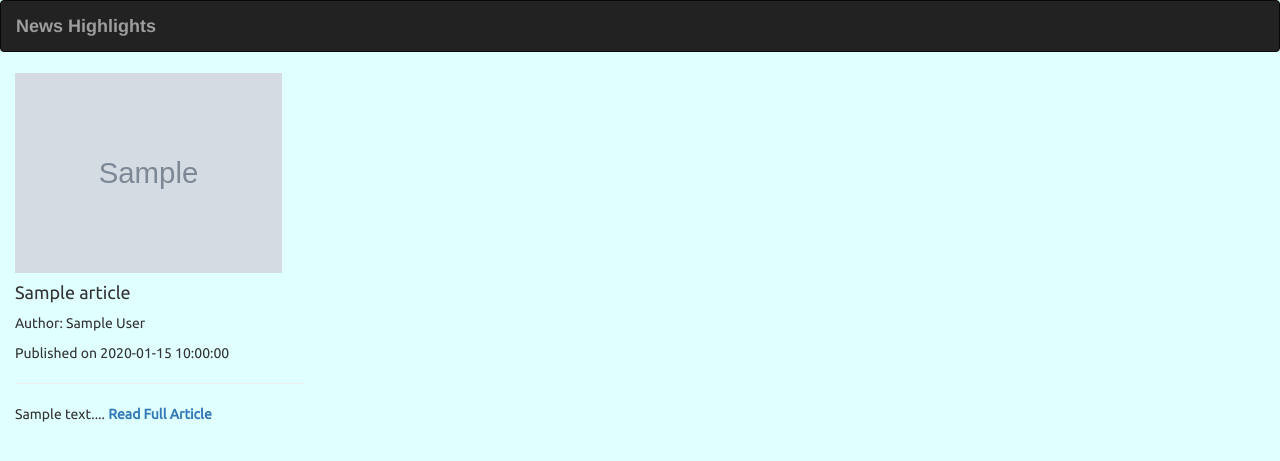
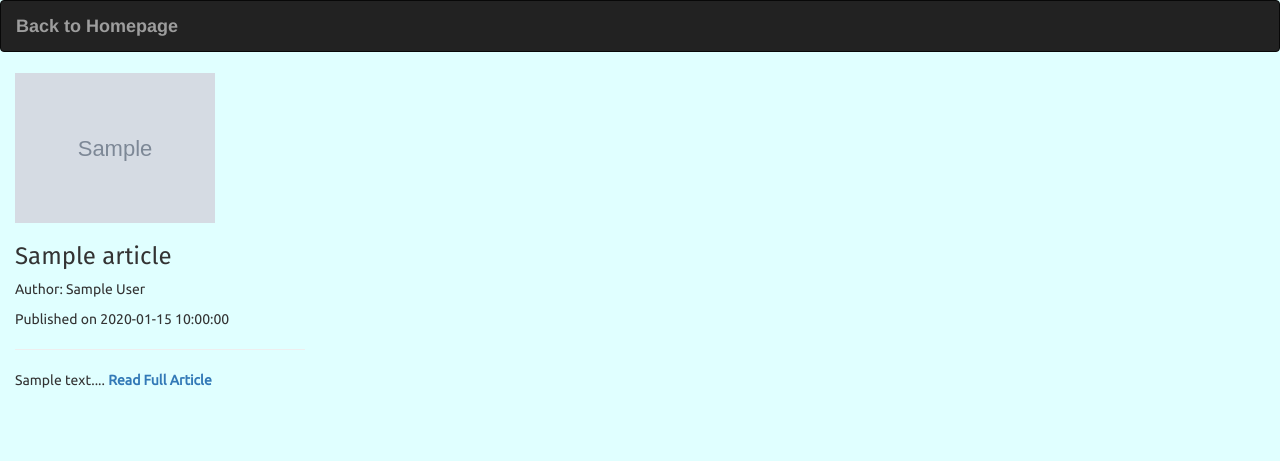
Before and after one commit to Adelice/News-Highlight, a Flask app: template app/templates/news.html in a window 1280 px wide. Shown: the top 461 px of the page. Run offline with Flask 2, Linux system fonts and the light colour scheme; the template is opened without the code that fills it: most values are stand-ins (such as "Sample title", 1, 10 or a date in 2020); grey boxes marked "Sample" are stand-in pictures; parts of the project's set-up code (start-up, migrations or seed data) failed here and were passed over; some libraries are stand-ins or nearby versions; some web fonts are replaced.

Commit message:
style source

```diff
--- a/app/static/index.css
+++ b/app/static/index.css
@@ -40,6 +40,10 @@ a:hover{
     font-family: 'Ubuntu', sans-serif;
     background-color: lightcyan;
 }
+
+
 img{
-  display: flex;
+
+
+
 }
--- a/app/templates/base.html
+++ b/app/templates/base.html
@@ -1,5 +1,6 @@
 {% extends 'bootstrap/base.html'%}
 <!-- Navbar block  -->
+
 {% block navbar %}
     {% include 'navbar.html' %}
 {% endblock %}
--- a/app/templates/navbar.html
+++ b/app/templates/navbar.html
@@ -1,3 +1,4 @@
+
 <div class="navbar navbar-inverse" role="navigation">
         <div class="container-fluid">
             <div class="navbar-header">
@@ -7,7 +8,7 @@
                   <span class="icon-bar"></span>
                   <span class="icon-bar"></span>
                 </button>
-                <a class="navbar-brand" href="/"> News Highlights </a>
+                <a class="navbar-brand navi" href="/"> Back to Homepage </a>
             </div>
 
 
--- a/app/templates/news.html
+++ b/app/templates/news.html
@@ -21,10 +21,10 @@
                     {% for article in articles %}
                     <div class="col-md-3 articles-details">
                         <a href={{article.url}} target="_blank">
-                            <img src={{article.urlToImage}} alt="article image" height="200">
+                            <img src={{article.urlToImage}} alt="article image" height="150">
                         </a>
                         <div class="words">
-                            <h4> {{article.title}} </h4>
+                            <h3> {{article.title}} </h3>
                             <p>Author: {{article.author}} </p>
                             <p>Published on {{article.publishedAt}}</p>
                             <hr>
```
